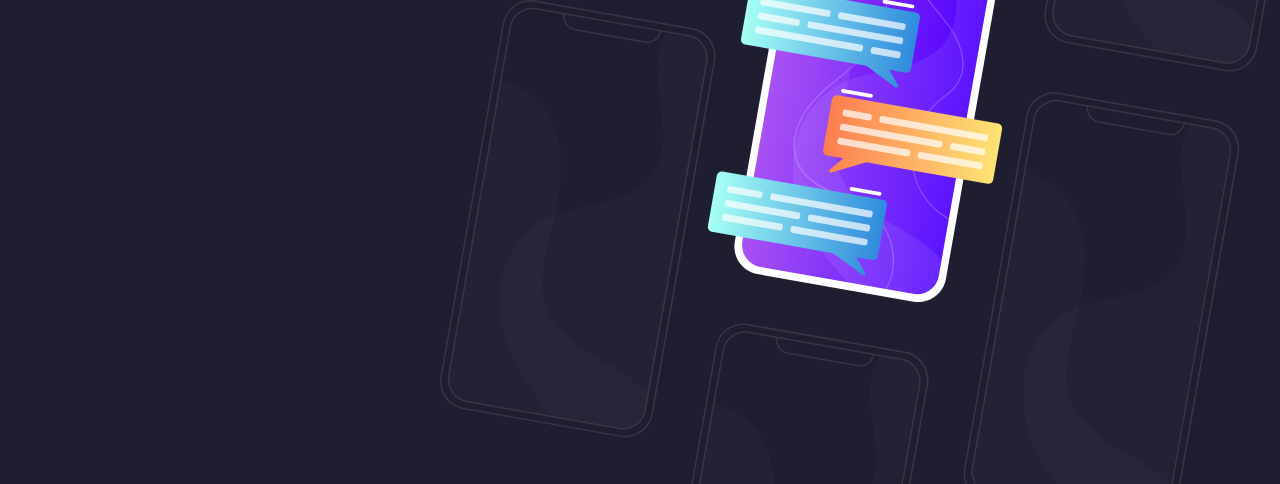
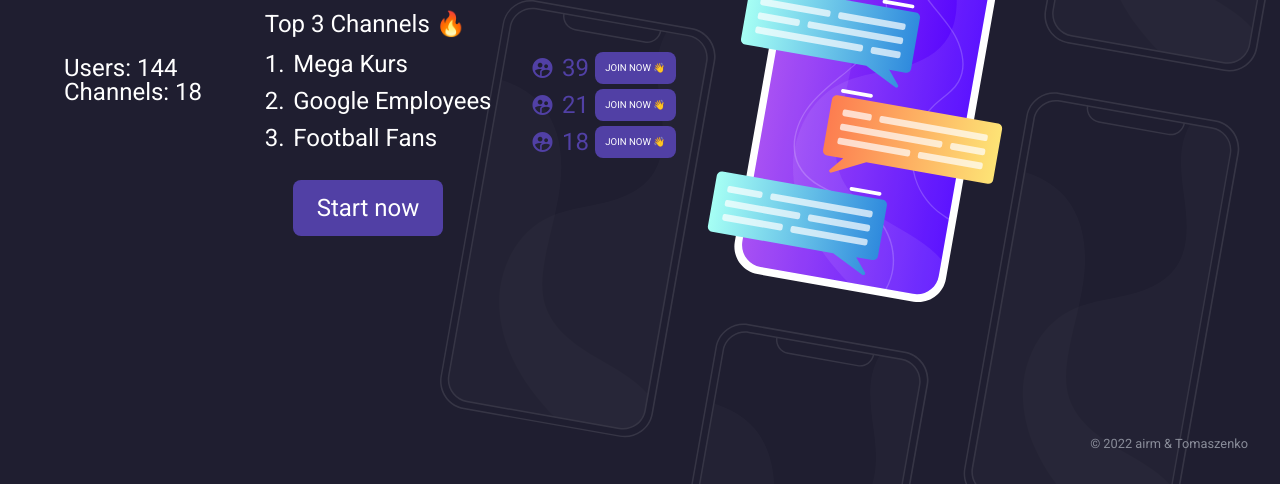
Before and after one commit to tomaszburas/chatter, a website: page public/index.html in a window 1280 px wide. Shown: the part 316-800 px from the top of the page. Drawn offline with Linux system fonts and the light colour scheme.

Commit message:
Add center section 70%

```diff
--- a/public/css/main.css
+++ b/public/css/main.css
@@ -2,12 +2,15 @@
 @import "https://fonts.googleapis.com/css2?family=Roboto&display=swap";
 
 :root {
+    /*DARK MODE*/
     --dark-blue: #1F1E30;
     --white: #FFFFFF;
     --purple: #5140A5;
     --gray: #898C99;
     --yellow: #F0C340;
     --red: #AF4747;
+
+    /*LIGHT MODE*/
 }
 
 html {
@@ -24,7 +27,7 @@ html {
     height: 100vh;
 }
 body {
-    padding: 2rem;
+    padding: 1.5rem 2rem;
 }
 
 /*HOME PAGE - HEADER*/
@@ -51,7 +54,7 @@ body {
     font-size: 1.3rem;
 }
 
-.header_right-section {
+.header_home-page-right-section {
     display: flex;
     align-items: center;
 }
@@ -114,3 +117,92 @@ input:checked + .slider:before {
     padding: .5rem;
     margin-left: 1rem;
 }
+
+/*HOME PAGE - MAIN*/
+.main_home-page {
+    height: calc(100vh - 7rem);
+    display: flex;
+    flex-direction: column;
+    justify-content: center;
+    margin-left: 2rem;
+    font-size: 1.5rem;
+    width: 50%;
+}
+
+.title_home-page {
+    font-size: 3rem;
+    margin-bottom: 2rem;
+}
+
+.main_home-page-container-center {
+    display: flex;
+    margin-bottom: 2rem;
+    width: 100%;
+    align-items: center;
+}
+
+.main_home-page-container-center-stats {
+    margin-right: 3rem;
+    width: 30%;
+}
+
+.main_home-page-container-center-channels {
+    display: flex;
+    flex-direction: column;
+    width: 80%;
+}
+
+.grid_container{
+    display: grid;
+    grid-template-columns: 5% 55% 5% 8% 20%;
+    grid-template-rows: 2rem 2rem 2rem;
+    gap: 5% 2%;
+}
+
+.grip_no {
+    height: 2rem;
+}
+
+.grip_count-users {
+    color: var(--purple);
+    margin: auto;
+    width: 50%;
+}
+.grip_icons {
+    color: var(--purple);
+    margin: auto;
+    width: 50%;
+}
+.grip_btn-join {
+    font-size: .6rem;
+    background-color: var(--purple);
+    border-radius: .5rem;
+}
+
+.top_channels {
+    margin-bottom: 1rem;
+}
+
+.main_home-page-container-bottom {
+    display: flex;
+    justify-content: center;
+}
+
+.main_home-page-container-bottom-btn {
+    padding: 1rem 1.5rem;
+    border-radius: .5rem;
+    background-color: var(--purple);
+}
+
+/*HOME PAGE - FOOTER*/
+.footer_home-page {
+    height: 2rem;
+    display: flex;
+    align-items: center;
+    justify-content: flex-end;
+}
+
+.footer-txt {
+    font-size: .8rem;
+    color: var(--gray);
+}
--- a/public/index.html
+++ b/public/index.html
@@ -6,6 +6,9 @@
           content="width=device-width, user-scalable=no, initial-scale=1.0, maximum-scale=1.0, minimum-scale=1.0">
     <meta http-equiv="X-UA-Compatible" content="ie=edge">
     <link rel="stylesheet" href="./css/main.css">
+<!--    Material Icons-->
+    <link href="https://fonts.googleapis.com/icon?family=Material+Icons"
+          rel="stylesheet">
     <title>Chatter</title>
 </head>
 <body>
@@ -14,7 +17,7 @@
         <img class="logo_img" src="./img/sygnet.svg" alt="Sygnet">
         <p class="logo_name-txt">Chatter</p>
     </button>
-    <div class="header_right-section">
+    <div class="header_home-page-right-section">
         <label class="switch" for="checkbox">
             <input type="checkbox" id="checkbox" />
             <div class="slider round"></div>
@@ -25,11 +28,42 @@
 </header>
 
 <main class="main_home-page">
+    <h1 class="title_home-page">Online Chat</h1>
+    <div class="main_home-page-container-center">
+        <div class="main_home-page-container-center-stats">
+            <p>Users: 144</p>
+            <p>Channels: 18</p>
+        </div>
+        <div class="main_home-page-container-center-channels">
+            <h2 class="top_channels">Top 3 Channels 🔥</h2>
+            <div class="grid_container">
+                <p class="grip_no">1.</p>
+                <p class="grip_name">Mega Kurs</p>
+                <span class="material-icons grip_icons">supervised_user_circle</span>
+                <p class="grip_count-users">39</p>
+                <button class="grip_btn-join">JOIN NOW 👋</button>
 
+                <p class="grip_no">2.</p>
+                <p class="grip_name">Google Employees</p>
+                <span class="material-icons grip_icons">supervised_user_circle</span>
+                <p class="grip_count-users">21</p>
+                <button class="grip_btn-join">JOIN NOW 👋</button>
+
+                <p class="grip_no">3.</p>
+                <p class="grip_name">Football Fans</p>
+                <span class="material-icons grip_icons">supervised_user_circle</span>
+                <p class="grip_count-users">18</p>
+                <button class="grip_btn-join">JOIN NOW 👋</button>
+            </div>
+        </div>
+    </div>
+    <div class="main_home-page-container-bottom">
+        <button class="main_home-page-container-bottom-btn">Start now</button>
+    </div>
 </main>
 
 <footer class="footer_home-page">
-
+    <p class="footer-txt">© 2022 airm & Tomaszenko</p>
 </footer>
 </body>
 </html>
```
